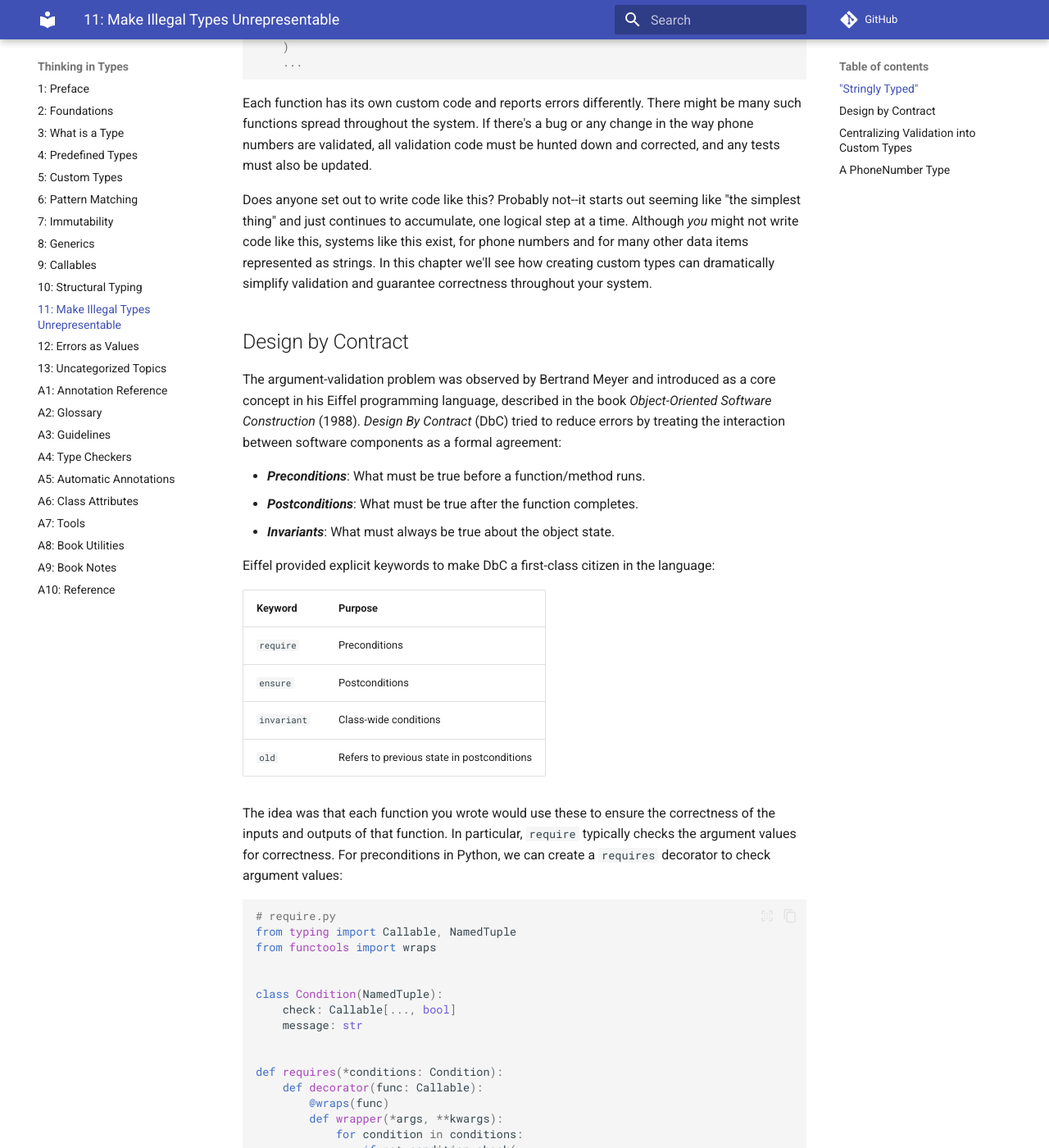
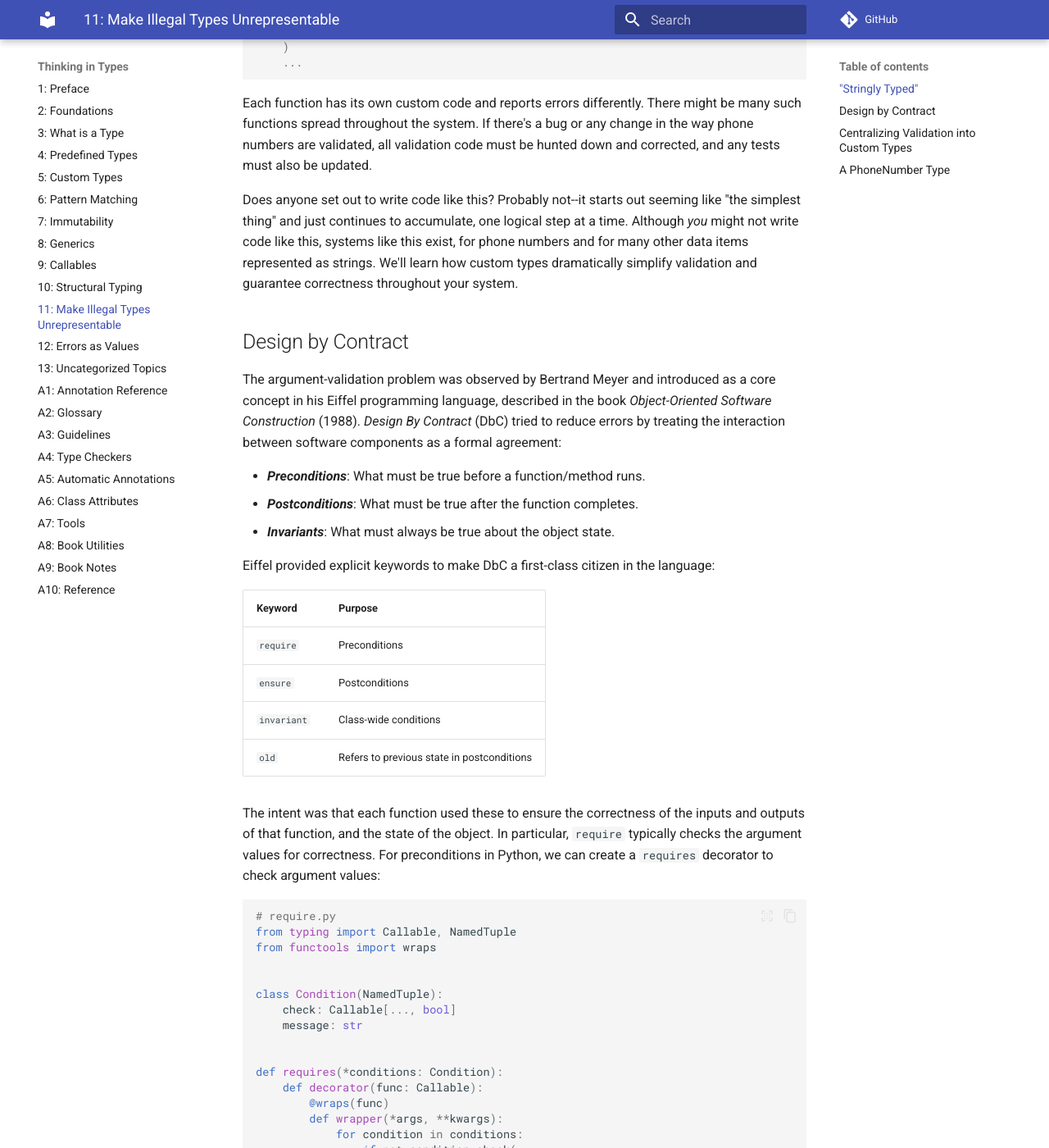
Before and after one commit to ThinkingInTypes/ThinkingInTypes.github.io, an MkDocs documentation site: the page built from Chapters/11_Make_Illegal_Types_Unrepresentable.md, in a window 1280 px wide and 1400 px high, scrolled down 1894 px. Shown: the whole window at 82% size. Built offline with MkDocs 1.6.1 and Material for MkDocs 9.7.7, drawn with Linux system fonts in a browser that asks for light colours; comment, search, counter and statistics services are not loaded; some of the changed text lies outside the part shown.

Commit message:
Update 11_Make_Illegal_Types_Unrepresentable.md

```diff
--- a/Chapters/11_Make_Illegal_Types_Unrepresentable.md
+++ b/Chapters/11_Make_Illegal_Types_Unrepresentable.md
@@ -88,7 +88,7 @@ If there's a bug or any change in the way phone numbers are validated, all valid
 Does anyone set out to write code like this?
 Probably not--it starts out seeming like "the simplest thing" and just continues to accumulate, one logical step at a time.
 Although *you* might not write code like this, systems like this exist, for phone numbers and for many other data items represented as strings.
-In this chapter we'll see how creating custom types can dramatically simplify validation and guarantee correctness throughout your system.
+We'll learn how custom types dramatically simplify validation and guarantee correctness throughout your system.
 
 ## Design by Contract
 
@@ -111,7 +111,7 @@ Eiffel provided explicit keywords to make DbC a first-class citizen in the langu
 | `invariant` | Class-wide conditions                      |
 | `old`       | Refers to previous state in postconditions |
 
-The idea was that each function you wrote would use these to ensure the correctness of the inputs and outputs of that function.
+The intent was that each function used these to ensure the correctness of the inputs and outputs of that function, and the state of the object.
 In particular, `require` typically checks the argument values for correctness.
 For preconditions in Python, we can create a `requires` decorator to check argument values:
 
@@ -145,11 +145,11 @@ def requires(*conditions: Condition):
 A `Condition` combines each `check` with a description of the failure condition.
 `check` is a `Callable` (usually a function) that takes the same arguments as the function being decorated and returns a `bool` indicating whether the condition is satisfied.
 
-`requires` is a decorator factory; it returns a decorator that can be applied to any function.
-It accepts any number of Condition instances.
+`requires` is a *decorator factory*; it returns a decorator that can be applied to any function.
+It accepts any number of `Condition` instances.
 
 This inner function `decorator` is the actual decorator.
-It receives the target function func that’s being wrapped.
+It receives the target function `func` that’s being wrapped.
 
 `wrapper` is the new function that will replace `func`.
 `@wraps(func)` preserves metadata like the function name and docstring.
```
Also changed, not shown: other parts of Chapters/11_Make_Illegal_Types_Unrepresentable.md (+1 -1 lines).
